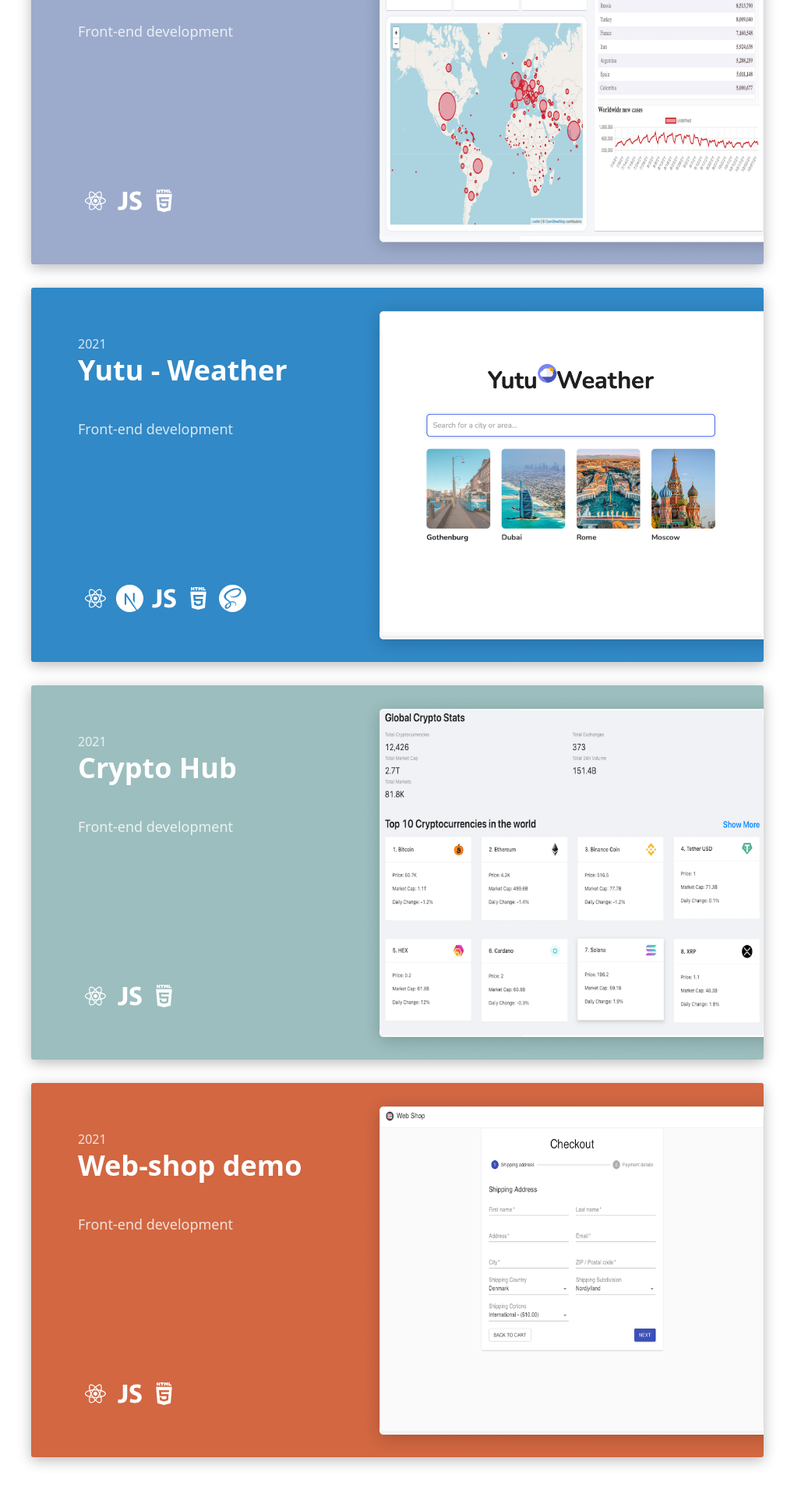
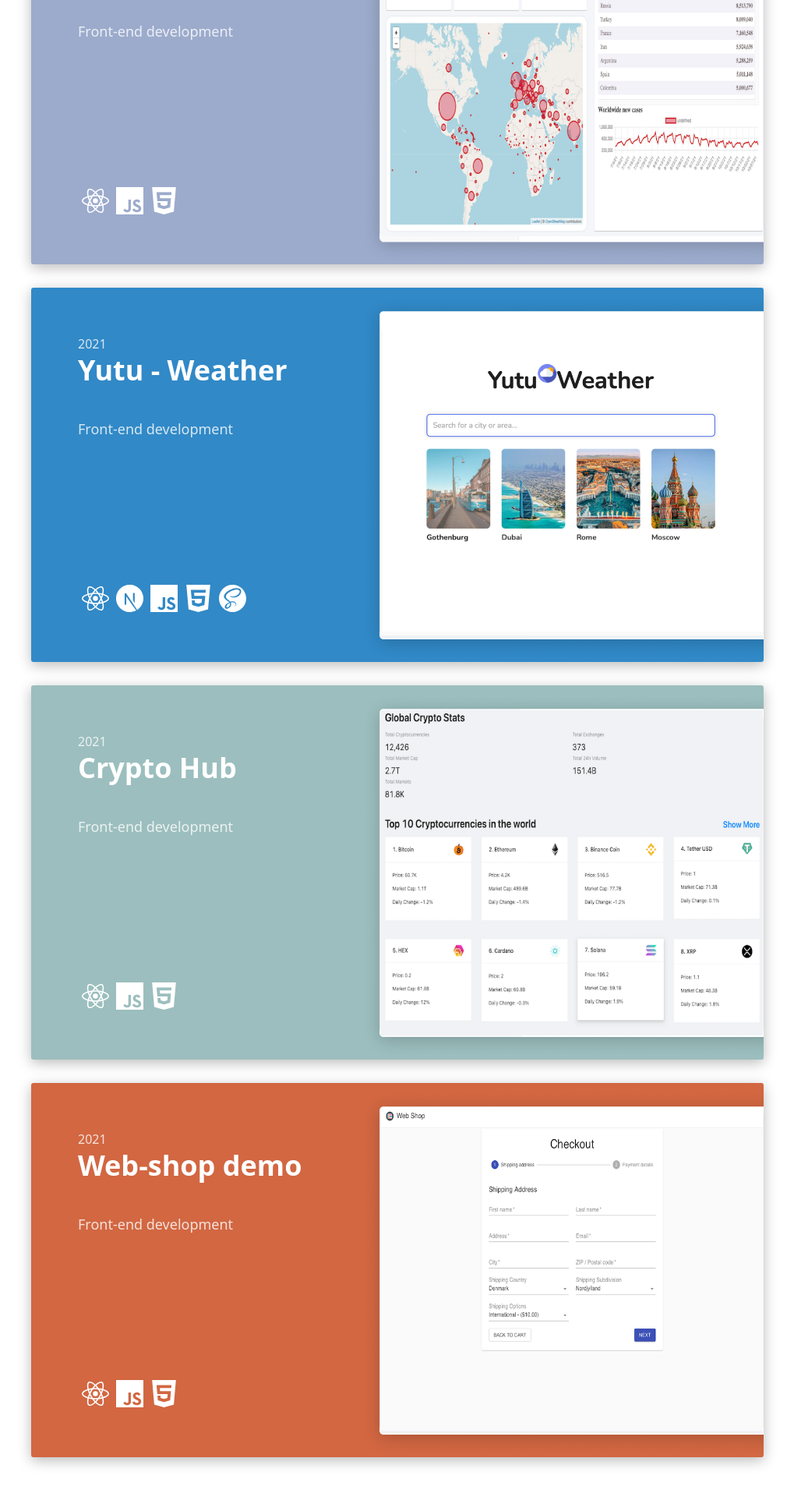
Before and after one commit to qvisten12/felix-webpage, a Next.js app: page / in a window 1280 px wide. Shown: the part 870-2790 px from the top of the page at 78% size, without its empty margins (130-1149 px from the left). Built offline with nearby package versions, Linux system fonts and the light colour scheme.

Commit message:
Changed icon styling

```diff
--- a/content/content.js
+++ b/content/content.js
@@ -1,7 +1,10 @@
-import { DiReact } from "react-icons/di";
-import { TiHtml5 } from "react-icons/ti";
-import { IoLogoJavascript } from "react-icons/io";
-import { SiNextdotjs, SiSass } from "react-icons/si";
+import {
+  SiNextdotjs,
+  SiSass,
+  SiHtml5,
+  SiJavascript,
+  SiReact,
+} from "react-icons/si";
 
 export const content = {
   works: [
@@ -13,11 +16,11 @@ export const content = {
         date: 2021,
         services: ["Front-end development"],
         tech: [
-          <DiReact size={35} />,
-          <IoLogoJavascript size={35} />,
-          <TiHtml5 size={35} />,
+          <SiReact size={35} />,
+          <SiJavascript size={35} />,
+          <SiHtml5 size={35} />,
         ],
-        tech2: ["DiReact", "IoLogoJavascript", "TiHtml5"],
+        tech2: ["SiReact", "SiJavascript", "SiHtml5"],
         featuredImg: "/images/covid/covid-preview.png",
         infoImages: [
           "/images/covid/covid1.png",
@@ -38,19 +41,13 @@ export const content = {
         date: 2021,
         services: ["Front-end development"],
         tech: [
-          <DiReact size={35} />,
+          <SiReact size={35} />,
           <SiNextdotjs size={35} />,
-          <IoLogoJavascript size={35} />,
-          <TiHtml5 size={35} />,
+          <SiJavascript size={35} />,
+          <SiHtml5 size={35} />,
           <SiSass size={35} />,
         ],
-        tech2: [
-          "DiReact",
-          "SiNextdotjs",
-          "IoLogoJavascript",
-          "TiHtml5",
-          "SiSass",
-        ],
+        tech2: ["SiReact", "SiNextdotjs", "SiJavascript", "SiHtml5", "SiSass"],
         featuredImg: "/images/yutu/yutu-preview.png",
         infoImages: ["/images/yutu/yutu1.png", "/images/yutu/yutu2.png"],
         info: "Created using React and Nextjs, this app displays weather from different areas/cities around the world. The weather information used in this app i powered by OpenWeatherMap's API, and the time and timezone information is converted using Moment.",
@@ -67,11 +64,11 @@ export const content = {
         date: 2021,
         services: ["Front-end development"],
         tech: [
-          <DiReact size={35} />,
-          <IoLogoJavascript size={35} />,
-          <TiHtml5 size={35} />,
+          <SiReact size={35} />,
+          <SiJavascript size={35} />,
+          <SiHtml5 size={35} />,
         ],
-        tech2: ["DiReact", "IoLogoJavascript", "TiHtml5"],
+        tech2: ["SiReact", "SiJavascript", "SiHtml5"],
         featuredImg: "/images/crypto/crypto-preview.png",
         infoImages: [
           "/images/crypto/crypto1.png",
@@ -91,11 +88,11 @@ export const content = {
         date: 2021,
         services: ["Front-end development"],
         tech: [
-          <DiReact size={35} />,
-          <IoLogoJavascript size={35} />,
-          <TiHtml5 size={35} />,
+          <SiReact size={35} />,
+          <SiJavascript size={35} />,
+          <SiHtml5 size={35} />,
         ],
-        tech2: ["DiReact", "IoLogoJavascript", "TiHtml5"],
+        tech2: ["SiReact", "SiJavascript", "SiHtml5"],
         featuredImg: "/images/web-shop/web-shop-preview.png",
         infoImages: [
           "/images/web-shop/web-shop3.png",
--- a/pages/work/[wid].js
+++ b/pages/work/[wid].js
@@ -3,10 +3,13 @@ import { useRouter } from "next/router";
 import { content } from "../../content/content";
 import styles from "./Work.module.css";
 
-import { DiReact } from "react-icons/di";
-import { TiHtml5 } from "react-icons/ti";
-import { IoLogoJavascript } from "react-icons/io";
-import { SiNextdotjs, SiSass } from "react-icons/si";
+import {
+  SiNextdotjs,
+  SiSass,
+  SiHtml5,
+  SiJavascript,
+  SiReact,
+} from "react-icons/si";
 import { BsArrowRight } from "react-icons/bs";
 
 const Post = ({ works }) => {
@@ -77,12 +80,28 @@ const Post = ({ works }) => {
 
               <div className="flex">
                 {work.data.tech2.map((t) => {
-                  if (t === "DiReact") return <DiReact size={30} />;
-                  if (t === "TiHtml5") return <TiHtml5 size={30} />;
-                  if (t === "IoLogoJavascript")
-                    return <IoLogoJavascript size={30} />;
-                  if (t === "SiNextdotjs") return <SiNextdotjs size={30} />;
-                  if (t === "SiSass") return <SiSass size={30} />;
+                  if (t === "SiReact")
+                    return (
+                      <SiReact className="m-1" color="SkyBlue" size={30} />
+                    );
+                  if (t === "SiHtml5")
+                    return (
+                      <SiHtml5 className="m-1" color="OrangeRed" size={30} />
+                    );
+                  if (t === "SiJavascript")
+                    return (
+                      <SiJavascript className="m-1" color="Orange" size={30} />
+                    );
+                  if (t === "SiNextdotjs")
+                    return (
+                      <SiNextdotjs
+                        className="m-1"
+                        color="MediumTurquoise"
+                        size={30}
+                      />
+                    );
+                  if (t === "SiSass")
+                    return <SiSass className="m-1" color="Orchid" size={30} />;
                 })}
               </div>
             </div>
```
